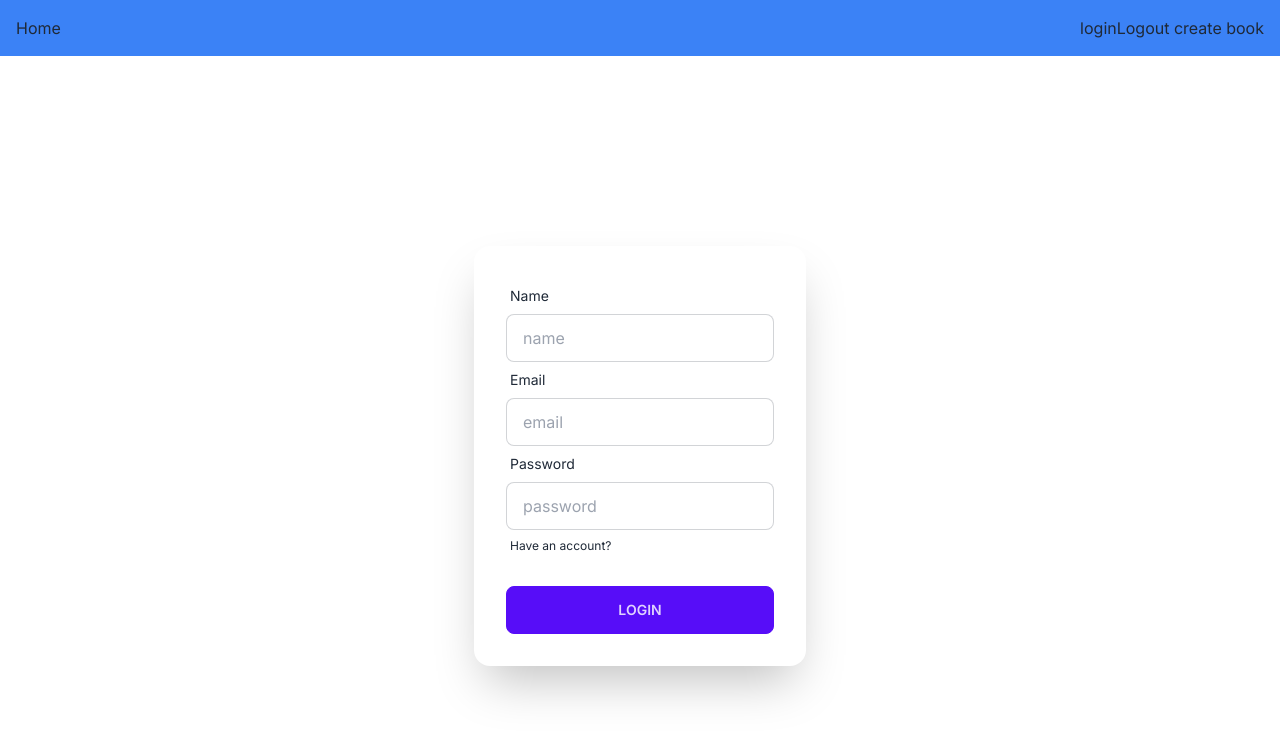
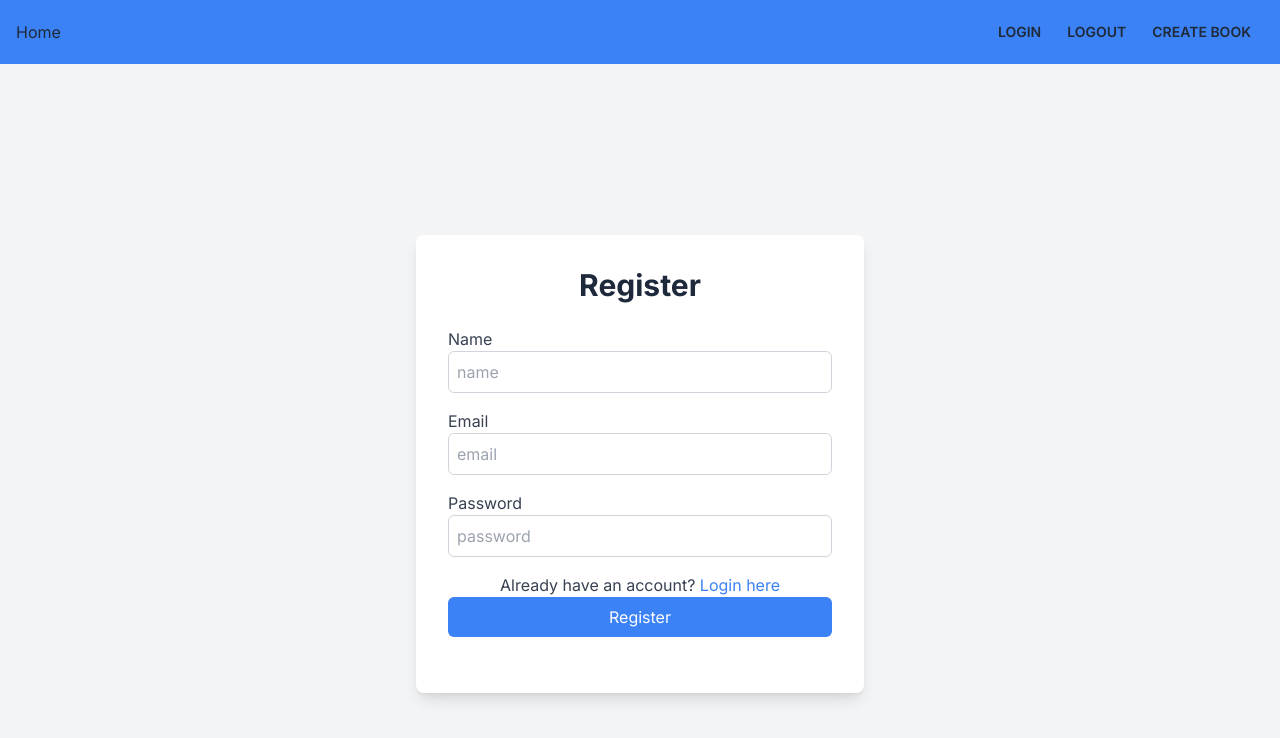
Before and after one commit to syara19/homework-14, a Next.js app: page /register in a window 1280 px wide. Shown: the top 738 px of the page. Built offline with nearby package versions, Linux system fonts and the light colour scheme.

Commit message:
repair ui login/register

```diff
--- a/src/app/components/navbar/index.js
+++ b/src/app/components/navbar/index.js
@@ -1,16 +1,19 @@
+"use client"
 import Link from "next/link";
+import { useRouter } from "next/navigation";
 
 export default function Navbar() {
+   const router = useRouter()
   return (
     <nav className="bg-blue-500 p-4">
       <div className="container mx-auto flex justify-between items-center">
         <Link href="/">Home</Link>
         <div>
-          <Link href="/login">login</Link>
-          <button >
+          <button className="btn btn-ghost btn-sm" onClick={()=> router.push("/login")} >login</button>
+          <button className="btn btn-ghost btn-sm" >
             Logout
-          </button>
-          <Link href="/books/create"> create book</Link>
+          </button >
+          <button className="btn btn-ghost btn-sm" onClick={()=> router.push("/books/create")}> create book</button>
         </div>
       </div>
     </nav>
--- a/src/app/login/page.js
+++ b/src/app/login/page.js
@@ -22,48 +22,49 @@ export default function Login() {
   };
 
   return (
-    <div className="hero min-h-screen ">
-      <div className="hero-content flex-col lg:flex-row-reverse">
-        <div className="text-center lg:text-left"></div>
-        <div className="card flex-shrink-0 w-full max-w-sm shadow-2xl bg-base-100">
-          <div className="card-body">
+    <div className="min-h-screen bg-gray-100 flex items-center justify-center">
+      <div className="max-w-md w-full mx-auto p-8 bg-white rounded-lg shadow-lg">
+        <h2 className="text-3xl text-slate-800 font-bold text-center mb-6">
+          Login
+        </h2>
         <form onSubmit={submitHandler}>
-              <div className="form-control">
-                <label className="label">
-                  <span className="label-text">Email</span>
+          <div className="mb-4">
+            <label htmlFor="email" className="block text-gray-700">
+              Email
             </label>
             <input
               name="email"
-                  type="text"
+              type="email"
               placeholder="email"
-                  className="input input-bordered"
+              className="border border-gray-300 rounded-md p-2 w-full"
             />
           </div>
-              <div className="form-control">
-                <label className="label">
-                  <span className="label-text">Password</span>
+          <div className="mb-4">
+            <label htmlFor="password" className="block text-gray-700">
+              Password
             </label>
             <input
               name="password"
-                  type="text"
+              type="password"
               placeholder="password"
-                  className="input input-bordered"
+              className="border border-gray-300 rounded-md p-2 w-full"
             />
-                <label className="label">
-                  <Link
-                    className="label-text-alt link link-hover"
-                    href={"/register"}
+          </div>
+          <div className="mb-6">
+            <button
+              type="submit"
+              className="w-full bg-blue-500 text-white rounded-md py-2"
             >
+              Login
+            </button>
+          </div>
+          <p className="text-center">
             Dont have an account?
+            <Link href="/register" className="text-blue-500">
+              Click here to register
             </Link>
-                </label>
-              </div>
-              <div className="form-control mt-6">
-                <button className="btn btn-primary">Login</button>
-              </div>
+          </p>
         </form>
-          </div>
-        </div>
       </div>
     </div>
   );
--- a/src/app/register/page.js
+++ b/src/app/register/page.js
@@ -25,59 +25,113 @@ export default function Register() {
   };
 
   return (
-    <div className="hero min-h-screen">
-      <div className="hero-content flex-col lg:flex-row-reverse ">
-        <div className="card flex-shrink-0 w-full max-w-sm shadow-2xl bg-base-100">
-          <div className="card-body">
+    // <div className="hero min-h-screen">
+    //   <div className="hero-content flex-col lg:flex-row-reverse ">
+    //     <div className="card flex-shrink-0 w-full max-w-sm shadow-2xl bg-base-100">
+    //       <div className="card-body">
+    //         <form onSubmit={submitHandler}>
+    //           <div className="form-control">
+    //             <label className="label" htmlFor="name">
+    //               <span className="label-text">Name</span>
+    //             </label>
+    //             <input
+    //               className="input input-bordered "
+    //               placeholder="name"
+    //               type="text"
+    //               name="name"
+    //             />
+    //           </div>
+    //           <div className="form-control">
+    //             <label className="label" htmlFor="email">
+    //               <span className="label-text">Email</span>
+    //             </label>
+    //             <input
+    //               className="input input-bordered "
+    //               placeholder="email"
+    //               type="email"
+    //               name="email"
+    //             />
+    //           </div>
+    //           <div className="form-control">
+    //             <label className="label" htmlFor="password">
+    //               <span className="label-text">Password</span>
+    //             </label>
+    //             <input
+    //               className="input input-bordered "
+    //               placeholder="password"
+    //               type="password"
+    //               name="password"
+    //             />
+    //           </div>
+    //           <label className="label">
+    //             <Link
+    //               href={"/login"}
+    //               className="label-text-alt link link-hover"
+    //             >
+    //               Have an account?
+    //             </Link>
+    //           </label>
+    //           <div className="form-control mt-6">
+    //             <button className="btn btn-primary">Login</button>
+    //           </div>
+    //         </form>
+    //       </div>
+    //     </div>
+    //   </div>
+    // </div>
+    <div className="min-h-screen bg-gray-100 flex items-center justify-center">
+      <div className="max-w-md w-full mx-auto p-8 bg-white rounded-lg shadow-lg">
+        <h2 className="text-3xl  text-slate-800 font-bold text-center mb-6">Register</h2>
         <form onSubmit={submitHandler}>
-              <div className="form-control">
-                <label className="label" htmlFor="name">
-                  <span className="label-text">Name</span>
+          <div className="mb-4">
+            <label htmlFor="name" className="block text-gray-700">
+              Name
             </label>
             <input
-                  className="input input-bordered "
+              className="border border-gray-300 rounded-md p-2 w-full"
               placeholder="name"
               type="text"
               name="name"
             />
           </div>
-              <div className="form-control">
-                <label className="label" htmlFor="email">
-                  <span className="label-text">Email</span>
+          <div className="mb-4">
+            <label htmlFor="email" className="block text-gray-700">
+              Email
             </label>
             <input
-                  className="input input-bordered "
+              className="border border-gray-300 rounded-md p-2 w-full"
               placeholder="email"
               type="email"
               name="email"
             />
           </div>
-              <div className="form-control">
-                <label className="label" htmlFor="password">
-                  <span className="label-text">Password</span>
+          <div className="mb-4">
+            <label htmlFor="password" className="block text-gray-700">
+              Password
             </label>
             <input
-                  className="input input-bordered "
+              className="border border-gray-300 rounded-md p-2 w-full"
               placeholder="password"
               type="password"
               name="password"
             />
           </div>
-              <label className="label">
-                <Link
-                  href={"/login"}
-                  className="label-text-alt link link-hover"
+          <p className="text-center text-gray-700">
+            Already have an account?{" "}
+            <Link href="/login" className="text-blue-500">
+              Login here
+            </Link>
+          </p>
+          <div className="mb-6">
+            <button
+              type="submit"
+              className="w-full bg-blue-500 text-white rounded-md py-2"
             >
-                  Have an account?
-                </Link>
-              </label>
-              <div className="form-control mt-6">
-                <button className="btn btn-primary">Login</button>
+              Register
+            </button>
           </div>
         </form>
       </div>
     </div>
-      </div>
-    </div>
   );
 }
```
Lines whose indentation alone changed are shown as unchanged.
